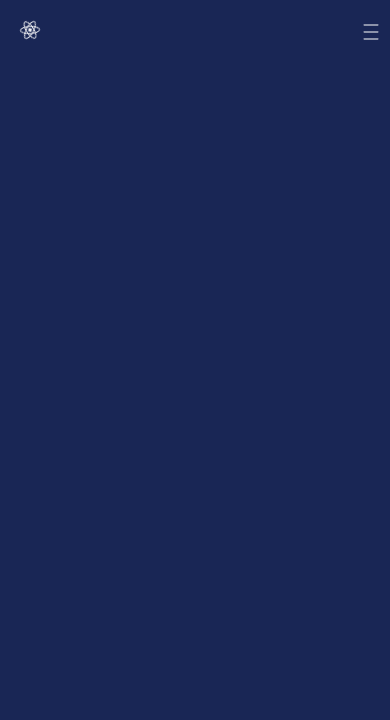
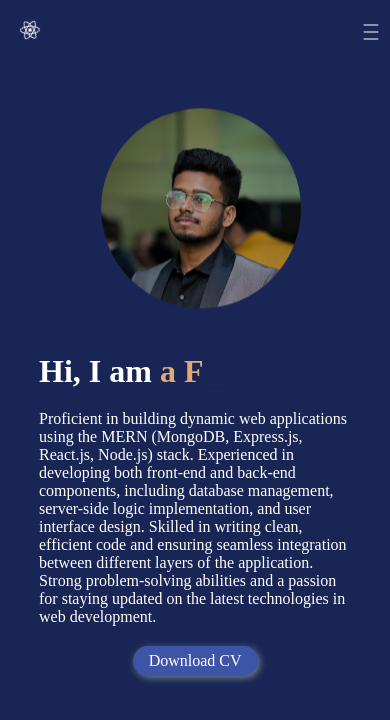
Before and after one commit to debjyotiroy0015/portfolio_using_react, a React (Vite) app in the folder portfolio_using_react/: page / in a window 390 px wide. Shown: the top 720 px of the page. Built offline with nearby package versions, Linux system fonts and the light colour scheme.

Commit message:
"commiting Hero Section"

```diff
--- a/portfolio_using_react/package.json
+++ b/portfolio_using_react/package.json
@@ -12,7 +12,8 @@
   "dependencies": {
     "react": "^18.2.0",
     "react-dom": "^18.2.0",
-    "react-icons": "^5.0.1"
+    "react-icons": "^5.0.1",
+    "react-simple-typewriter": "^5.0.1"
   },
   "devDependencies": {
     "@types/react": "^18.2.66",
--- a/portfolio_using_react/src/App.jsx
+++ b/portfolio_using_react/src/App.jsx
@@ -1,10 +1,12 @@
 import React from "react";
 import Navbar from "./components/Navbar";
 import "../src/App.css";
+import HeroSection from "./components/HeroSection";
 const App = () => {
   return (
     <>
       <Navbar />
+      <HeroSection />
     </>
   );
 };
--- /dev/null
+++ b/portfolio_using_react/src/assets/css/herosection.css
@@ -0,0 +1,86 @@
+.hero-section {
+  display: flex;
+  margin: 10%;
+}
+.text-part {
+  width: 50%;
+  color: white;
+  display: flex;
+  flex-direction: column;
+  gap: 20px;
+}
+.download-cv {
+  background-color: #3e54a7;
+  box-shadow: 2px 2px 7px slategrey;
+  width: 125px;
+  height: 10%;
+  border-radius: 15px;
+  text-align: center;
+  padding: 6px;
+  position: relative;
+  left: 30%;
+}
+.image-part {
+  width: 50%;
+}
+.image {
+  height: 300px;
+  width: 300px;
+  background-image: url("../images/profile.jpeg");
+  background-size: cover;
+  border-radius: 50%;
+  position: relative;
+  bottom: 20%;
+  left: 40%;
+  animation-name: image-animation;
+  animation-duration: 2s;
+  animation-timing-function: ease-in-out;
+  animation-iteration-count: infinite;
+}
+@keyframes image-animation {
+  0% {
+    transform: translate(0, 0px);
+  }
+  50% {
+    transform: translate(0, 10px);
+  }
+  100% {
+    transform: translate(0, 0px);
+  }
+}
+@media only screen and (max-width: 900px) {
+  .image {
+    height: 200px;
+    width: 200px;
+  }
+}
+@media only screen and (max-width: 768px) {
+  .image {
+    height: 200px;
+    width: 200px;
+    bottom: 0%;
+  }
+}
+@media only screen and (max-width: 600px) {
+  .hero-section {
+    display: flex;
+    flex-direction: column-reverse;
+    gap: 50px;
+  }
+  .image {
+    left: 50%;
+  }
+  .text-part {
+    width: 100%;
+  }
+}
+@media only screen and (max-width: 400px) {
+  .image {
+    left: 40%;
+  }
+}
+@media only screen and (max-width: 350px) {
+  .image {
+    left: 28%;
+  }
+}
--- a/portfolio_using_react/src/assets/css/navbar.css
+++ b/portfolio_using_react/src/assets/css/navbar.css
@@ -79,7 +79,7 @@
   .menu-option-list-sm {
     text-align: center;
     display: block;
-    background-color: #3876bf;
+    background-color: rgba(25, 38, 85, 0.9);
     position: absolute;
     top: 60px;
     left: 0%;
--- /dev/null
+++ b/portfolio_using_react/src/components/HeroSection.jsx
@@ -0,0 +1,42 @@
+import React from "react";
+import { Typewriter, Cursor } from "react-simple-typewriter";
+import "../../src/assets/css/herosection.css";
+const HeroSection = () => {
+  return (
+    <div className="hero-section">
+      <div className="text-part">
+        <h1>
+          Hi, I am{" "}
+          <span style={{ color: "#E1AA74", fontWeight: "bold" }}>
+            {/* Style will be inherited from the parent element */}
+            <Typewriter
+              words={["Debjyoti", " a FullStack Developer"]}
+              loop={Infinity}
+              cursor
+              cursorStyle="_"
+              typeSpeed={70}
+              deleteSpeed={50}
+              delaySpeed={1000}
+            />
+          </span>
+        </h1>
+        <p>
+          Proficient in building dynamic web applications using the MERN
+          (MongoDB, Express.js, React.js, Node.js) stack. Experienced in
+          developing both front-end and back-end components, including database
+          management, server-side logic implementation, and user interface
+          design. Skilled in writing clean, efficient code and ensuring seamless
+          integration between different layers of the application. Strong
+          problem-solving abilities and a passion for staying updated on the
+          latest technologies in web development.
+        </p>
+        <div className="download-cv">Download CV</div>
+      </div>
+      <div className="image-part">
+        <div className="image"></div>
+      </div>
+    </div>
+  );
+};
+
+export default HeroSection;
```
Also changed, not shown: portfolio_using_react/src/assets/images/profile.jpeg (added), 1 other file (tests, documents, lock files or other folders).
